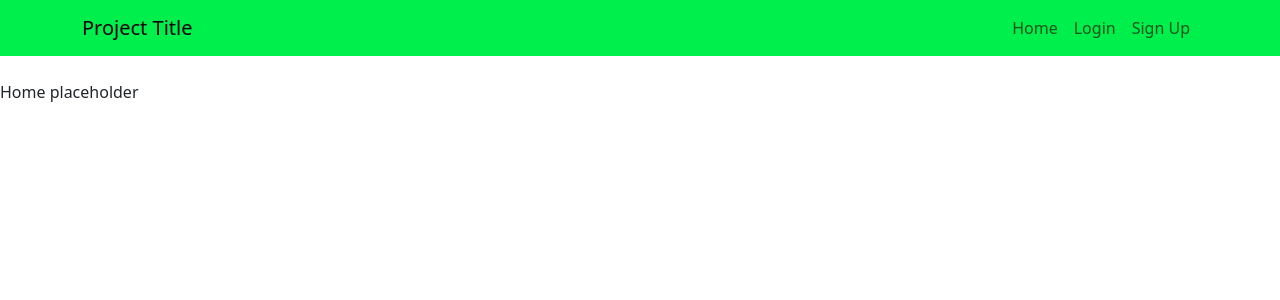
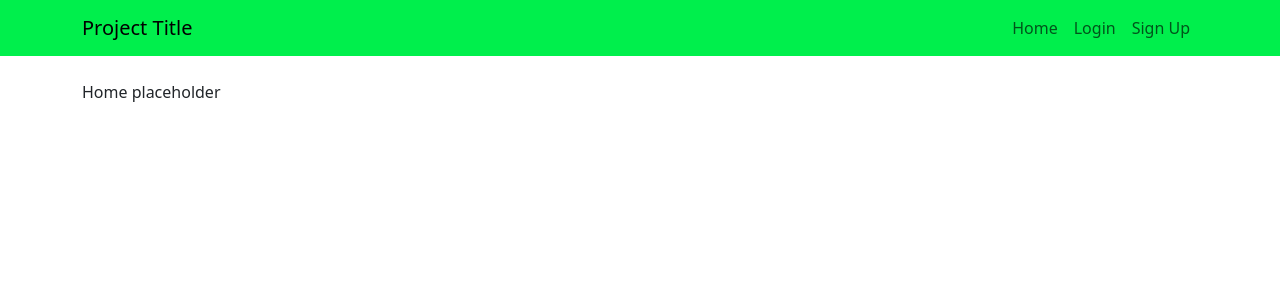
Before and after one commit to UCBX-2024-Team-Wombat/Final-Project, a React (Vite) app in the folder client/: page / in a window 1280 px wide. Shown: the top 300 px of the page. Built offline with nearby package versions, Linux system fonts and the light colour scheme.

Commit message:
Add standard outlet styling wrapper

```diff
--- a/client/src/App.jsx
+++ b/client/src/App.jsx
@@ -33,7 +33,9 @@ function App() {
     <ApolloProvider client={client}>
       <MainProvider>
         <Header />
-        <Outlet />
+        <div className="container my-1">
+          <Outlet />
+        </div>
       </MainProvider>
     </ApolloProvider>
   );
```
